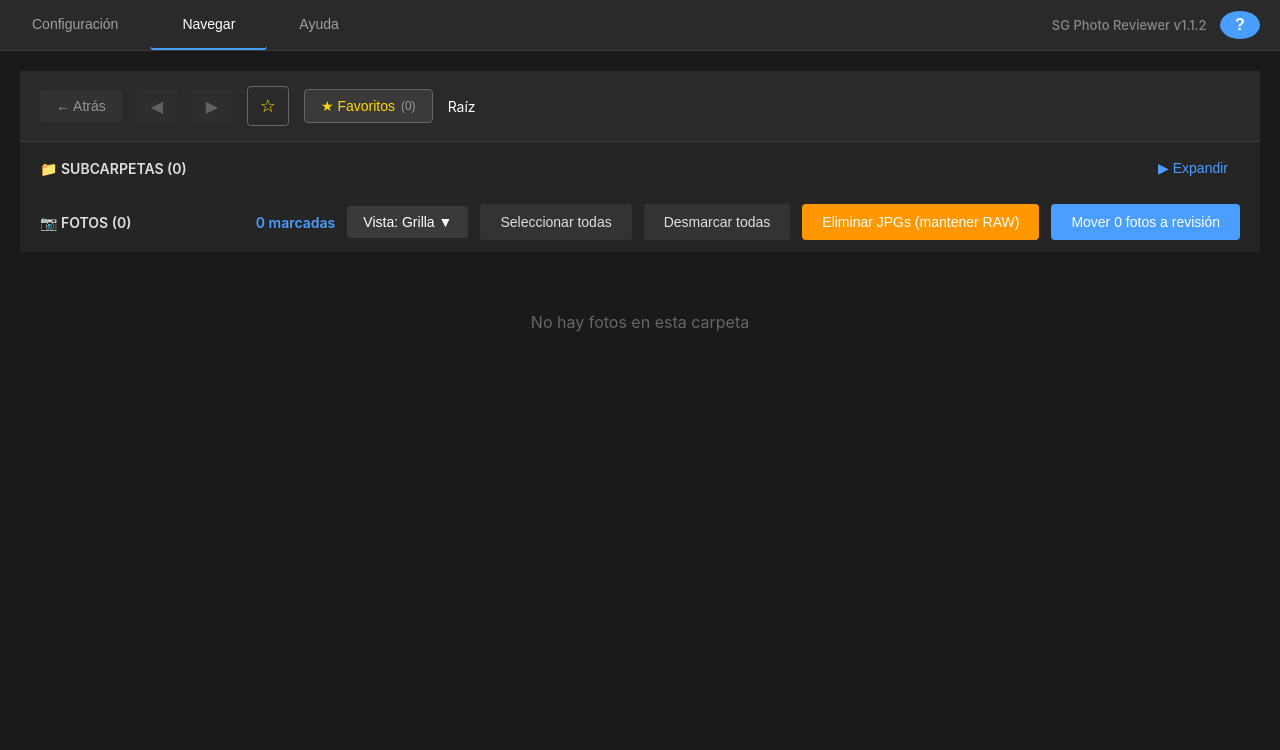
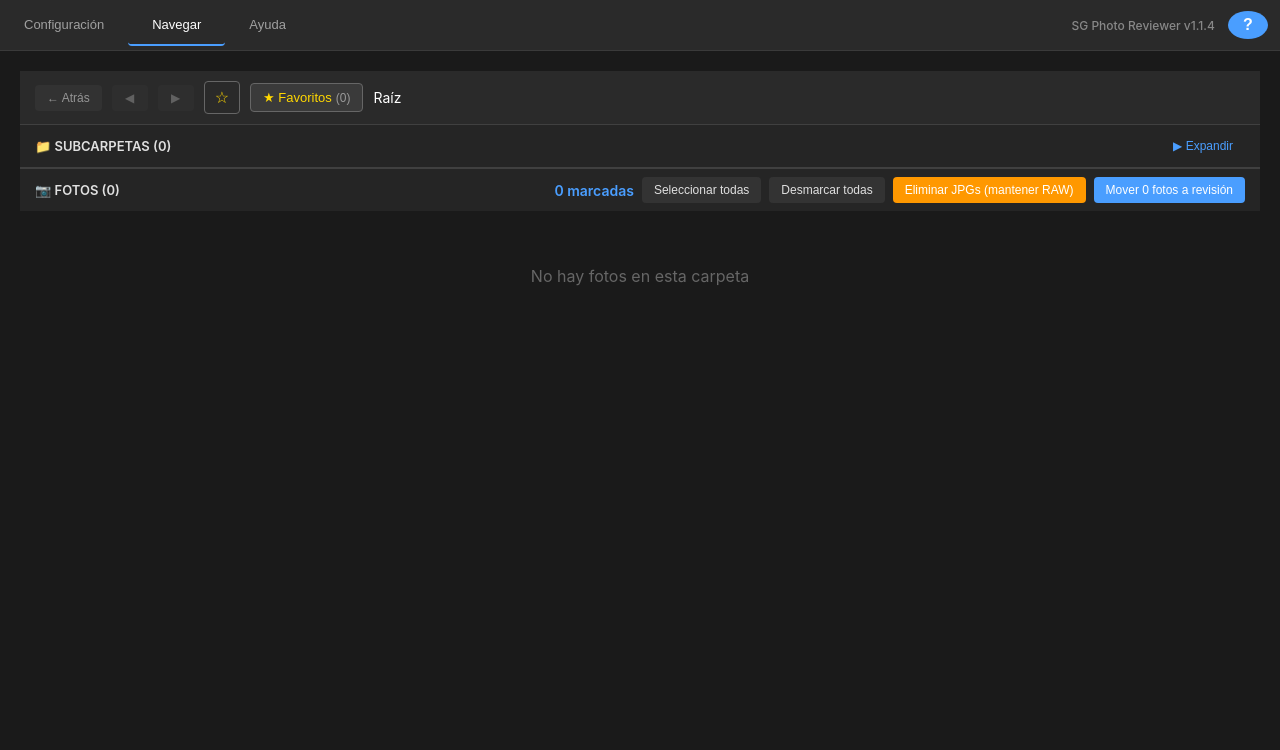
Before and after one commit to santosguerra/SG-Photo-Reviewer, a Flask app: page / in a window 1280 px wide. Shown: the top 750 px of the page. Run offline with Flask 3, Linux system fonts and the light colour scheme; data that the repository does not hold is empty.

Commit message:
v1.1.4 - Ajustes UI según feedback del usuario
Cambios implementados:
- AJUSTE 3: Eliminado botón redundante "Vista: Grilla ▼"
  * Quitado del HTML (templates/index.html)
  * Quitado event listener del JS (static/js/app.js)
  * Quitado estilos .btn-view del CSS

- AJUSTE 1: Botones con altura/padding consistente
  * Todos los botones de control: padding 6px 12px, font-size 12px
  * Botones afectados: .btn, .btn-back, .btn-history, .btn-toggle

- AJUSTE 2: Label "FOTOS" ya visible (verificado en línea 95)

- AJUSTE 4: Reposicionado botón cerrar carrusel
  * Cambiado de position: fixed a absolute
  * Ajustado top: 70px para estar dentro del área negra

- AJUSTE 5: Badges en carrusel sin saltos de línea
  * Agregado white-space: nowrap y min-width: fit-content

- AJUSTE 6: Panel de metadatos en carrusel
  * HTML: Agregado carousel-metadata con 6 campos
  * CSS: Estilos para panel semitransparente en esquina inferior derecha
  * JS: Función updateCarouselMetadata() que muestra:
    - Nombre de archivo
    - Tamaño (formateado MB/GB)
    - Dimensiones (ancho × alto px)
    - Fecha de captura
    - Cámara (marca y modelo)
    - Exposición (ISO, apertura, velocidad)

- Actualizada versión a 1.1.4 en version.json y style.css

🤖 Generated with [Claude Code](https://claude.com/claude-code)

Co-Authored-By: Claude <noreply@anthropic.com>

```diff
--- a/app.py
+++ b/app.py
@@ -1,8 +1,14 @@
 """
 SG Photo Reviewer - Backend
-Version 1.1.2 - 2025-10-19
+Version 1.1.3 - 2025-10-19
 
 Changelog:
+  v1.1.3: Correcciones críticas y optimización UI
+          - CRÍTICO: Fotos respetan orientación EXIF (ImageOps.exif_transpose)
+          - Filtro de carpetas de sistema (Windows/Linux/hidden)
+          - Desmarcar todas sin confirmación
+          - UI compacta: Header 50px, Breadcrumb 45px, Panel carpetas 180px max
+          - Todos los elementos más compactos (gaps, padding reducidos)
   v1.1.2: Actualización completa de documentación de ayuda
           - Tab de ayuda expandido con todas las features v1.1.0
           - 13 secciones de documentación profesional
@@ -26,7 +32,7 @@ Changelog:
 """
 
 from flask import Flask, render_template, jsonify, request, send_file
-from PIL import Image
+from PIL import Image, ImageOps
 import os
 import hashlib
 import io
@@ -41,6 +47,20 @@ app = Flask(__name__)
 RAW_EXTENSIONS = {'.cr2', '.cr3', '.arw', '.nef', '.pef', '.dng', '.raf', '.orf'}
 JPG_EXTENSIONS = {'.jpg', '.jpeg'}
 VIDEO_EXTENSIONS = {'.mp4', '.mov', '.mkv', '.avi', '.m4v'}
+
+# System folders to exclude from browsing
+EXCLUDED_FOLDERS = {
+    # Windows
+    'system volume information', '$recycle.bin', 'pagefile.sys', 'hiberfil.sys',
+    'config.msi', 'recovery', 'windows', 'program files', 'program files (x86)',
+    'programdata', 'perflogs',
+    # Linux
+    'proc', 'sys', 'dev', 'run', 'tmp', 'lost+found', '.trash', '.cache',
+    'boot', 'etc', 'lib', 'lib64', 'sbin', 'var',
+    # Development/hidden
+    '.git', '__pycache__', 'node_modules', '.vscode', '.idea', '.vs',
+    '.svn', '.hg', '.DS_Store'
+}
 
 # Cache for thumbnails
 THUMBNAIL_DIR = 'static/thumbnails'
@@ -90,6 +110,20 @@ def find_paired_jpg(raw_path):
                 return jpg_path
     return None
 
+def should_exclude_folder(folder_name):
+    """Check if folder should be excluded from browsing"""
+    folder_lower = folder_name.lower()
+
+    # Exclude hidden folders (starting with dot)
+    if folder_name.startswith('.'):
+        return True
+
+    # Exclude system folders (case-insensitive)
+    if folder_lower in EXCLUDED_FOLDERS:
+        return True
+
+    return False
+
 def get_camera_brand(filename):
     """Get camera brand from RAW file extension"""
     ext = os.path.splitext(filename)[1].lower()
@@ -134,6 +168,9 @@ def generate_video_thumbnail(video_path):
         # Convert to PIL Image
         img = Image.fromarray(frame_rgb)
 
+        # Apply EXIF orientation if present
+        img = ImageOps.exif_transpose(img) if img else img
+
         # Resize maintaining aspect ratio
         img.thumbnail(THUMBNAIL_SIZE, Image.Resampling.LANCZOS)
 
@@ -172,6 +209,9 @@ def generate_thumbnail(image_path):
                 return None
         else:
             img = Image.open(image_path)
+
+        # Apply EXIF orientation correction (fixes rotated photos)
+        img = ImageOps.exif_transpose(img) if img else img
 
         # Resize maintaining aspect ratio
         img.thumbnail(THUMBNAIL_SIZE, Image.Resampling.LANCZOS)
@@ -264,6 +304,10 @@ def browse():
         for entry in os.scandir(path):
             try:
                 if entry.is_dir():
+                    # Skip excluded system folders
+                    if should_exclude_folder(entry.name):
+                        continue
+
                     items.append({
                         'name': entry.name,
                         'path': entry.path,
--- a/static/css/style.css
+++ b/static/css/style.css
@@ -51,12 +64,13 @@ body {
     display: flex;
     justify-content: space-between;
     align-items: center;
-    padding: 0 20px 0 0;
+    padding: 0 12px 0 0;
+    height: 50px;
 }
 
 .app-info {
     color: #888;
-    font-size: 13px;
+    font-size: 12px;
     font-weight: 500;
     white-space: nowrap;
 }
@@ -70,9 +84,9 @@ body {
     background: none;
     border: none;
     color: #a0a0a0;
-    padding: 16px 32px;
+    padding: 12px 24px;
     cursor: pointer;
-    font-size: 14px;
+    font-size: 13px;
     border-bottom: 2px solid transparent;
     transition: all 0.2s;
 }
@@ -167,6 +181,8 @@ button {
 .btn {
     background-color: #333;
     color: #e0e0e0;
+    padding: 6px 12px;
+    font-size: 12px;
 }
 
 .btn:hover {
@@ -177,6 +193,8 @@ button {
     background-color: #4a9eff;
     color: #fff;
     font-weight: 500;
+    padding: 6px 12px;
+    font-size: 12px;
 }
 
 .btn-primary:hover {
@@ -196,6 +216,8 @@ button {
     background-color: #ff9800;
     color: #fff;
     font-weight: 500;
+    padding: 6px 12px;
+    font-size: 12px;
 }
 
 .btn-warning:hover {
@@ -907,20 +968,21 @@ kbd {
 .breadcrumb-bar {
     display: flex;
     align-items: center;
-    gap: 15px;
-    padding: 15px 20px;
+    gap: 10px;
+    padding: 10px 15px;
     background: #2a2a2a;
     border-bottom: 1px solid #404040;
+    min-height: 45px;
 }
 
 .btn-back {
-    padding: 8px 16px;
+    padding: 6px 12px;
     background: #3a3a3a;
     border: none;
     border-radius: 4px;
     color: #fff;
     cursor: pointer;
-    font-size: 14px;
+    font-size: 12px;
     font-weight: 500;
     transition: all 0.2s;
 }
@@ -938,12 +1000,12 @@ kbd {
     background-color: #3a3a3a;
     color: #e0e0e0;
     border: none;
-    padding: 8px 12px;
+    padding: 6px 12px;
     border-radius: 4px;
     cursor: pointer;
-    font-size: 16px;
+    font-size: 12px;
     transition: all 0.2s;
-    min-width: 40px;
+    min-width: 36px;
 }
 
 .btn-history:hover:not(:disabled) {
@@ -1008,11 +1070,11 @@ kbd {
     display: flex;
     justify-content: space-between;
     align-items: center;
-    padding: 12px 20px;
+    padding: 8px 15px;
     background: #252525;
     font-weight: 600;
-    font-size: 14px;
-    min-height: 50px;
+    font-size: 13px;
+    min-height: 40px;
 }
 
 .btn-toggle {
@@ -1020,7 +1082,7 @@ kbd {
     border: none;
     color: #4a9eff;
     cursor: pointer;
-    font-size: 14px;
+    font-size: 12px;
     padding: 6px 12px;
     border-radius: 4px;
     transition: all 0.2s;
@@ -1079,8 +1141,9 @@ kbd {
 .photo-controls {
     display: flex;
     align-items: center;
-    gap: 12px;
+    gap: 8px;
     flex-wrap: wrap;
+    font-size: 12px;
 }
 
 #marked-count {
@@ -1089,28 +1152,14 @@ kbd {
     font-size: 14px;
 }
 
-.btn-view {
-    background: #3a3a3a;
-    color: #fff;
-    padding: 8px 16px;
-    border: none;
-    border-radius: 4px;
-    cursor: pointer;
-    font-size: 14px;
-    transition: all 0.2s;
-}
-
-.btn-view:hover {
-    background: #4a4a4a;
-}
 
 .photos-grid {
     flex: 1;
     display: grid;
-    grid-template-columns: repeat(auto-fill, minmax(200px, 1fr));
-    row-gap: 15px;
-    column-gap: 15px;
-    padding: 20px;
+    grid-template-columns: repeat(auto-fill, minmax(180px, 1fr));
+    row-gap: 12px;
+    column-gap: 12px;
+    padding: 15px;
     overflow-y: auto;
     background: #1a1a1a;
 }
@@ -1304,12 +1353,12 @@ kbd {
     background-color: transparent;
     color: #ffd700;
     border: 1px solid #666;
-    padding: 8px 12px;
+    padding: 6px 10px;
     border-radius: 4px;
     cursor: pointer;
-    font-size: 18px;
+    font-size: 16px;
     transition: all 0.2s;
-    min-width: 40px;
+    min-width: 36px;
 }
 
 .btn-bookmark:hover {
@@ -1332,14 +1381,14 @@ kbd {
     background-color: #3a3a3a;
     color: #ffd700;
     border: 1px solid #666;
-    padding: 8px 16px;
+    padding: 6px 12px;
     border-radius: 4px;
     cursor: pointer;
-    font-size: 14px;
+    font-size: 13px;
     transition: all 0.2s;
     display: flex;
     align-items: center;
-    gap: 6px;
+    gap: 4px;
 }
 
 .btn-bookmarks-toggle:hover {
--- a/static/js/app.js
+++ b/static/js/app.js
@@ -59,7 +59,6 @@ function setupEventListeners() {
     document.getElementById('toggle-folders').addEventListener('click', toggleFoldersPanel);
 
     // Reviewer events
-    document.getElementById('toggle-view').addEventListener('click', toggleView);
     document.getElementById('mark-all').addEventListener('click', markAll);
     document.getElementById('unmark-all').addEventListener('click', unmarkAll);
     document.getElementById('delete-jpgs').addEventListener('click', showDeleteJpgsModal);
@@ -710,6 +709,9 @@ function updateCarousel() {
             } else {
                 img.classList.remove('marked');
             }
+
+            // Update dimensions after image loads
+            document.getElementById('meta-dimensions').textContent = `${newImg.naturalWidth} × ${newImg.naturalHeight} px`;
         };
 
         newImg.onerror = () => {
@@ -728,7 +730,44 @@ function updateCarousel() {
     const badges = createBadges(photo);
     badgesContainer.appendChild(badges);
 
+    // Update metadata panel
+    updateCarouselMetadata(photo);
+
     updateCounters();
+}
+
+function updateCarouselMetadata(photo) {
+    // Filename
+    document.getElementById('meta-filename').textContent = photo.name || '-';
+
+    // File size
+    document.getElementById('meta-filesize').textContent = formatFileSize(photo.size || 0);
+
+    // Dimensions (will be set after image loads)
+    const img = document.getElementById('carousel-image');
+    if (photo.type !== 'video' && img.complete && img.naturalWidth) {
+        document.getElementById('meta-dimensions').textContent = `${img.naturalWidth} × ${img.naturalHeight} px`;
+    } else {
+        document.getElementById('meta-dimensions').textContent = '-';
+    }
+
+    // Date (if available from EXIF or file metadata)
+    document.getElementById('meta-date').textContent = photo.date || '-';
+
+    // Camera
+    const cameraInfo = photo.camera_brand ? `${photo.camera_brand}${photo.camera_model ? ' ' + photo.camera_model : ''}` : '-';
+    document.getElementById('meta-camera').textContent = cameraInfo;
+
+    // Exposure (ISO, aperture, shutter speed)
+    let exposureInfo = '-';
+    if (photo.iso || photo.aperture || photo.shutter_speed) {
+        const parts = [];
+        if (photo.iso) parts.push(`ISO ${photo.iso}`);
+        if (photo.aperture) parts.push(`f/${photo.aperture}`);
+        if (photo.shutter_speed) parts.push(`${photo.shutter_speed}s`);
+        exposureInfo = parts.join(' • ');
+    }
+    document.getElementById('meta-exposure').textContent = exposureInfo;
 }
 
 function preloadNextImage() {
@@ -807,7 +846,7 @@ function markAll() {
 function unmarkAll() {
     if (state.markedPhotos.size === 0) return;
 
-    if (confirm('¿Desmarcar todas las fotos?')) {
+    // Remove confirmation - execute immediately
     state.markedPhotos.clear();
 
     if (state.currentView === 'grid') {
@@ -817,7 +856,7 @@ function unmarkAll() {
     }
 
     updateCounters();
-    }
+    showToast('Todas las fotos desmarcadas', 'success');
 }
 
 // Move Photos
--- a/templates/index.html
+++ b/templates/index.html
@@ -95,7 +95,6 @@
                             <span>📷 FOTOS (<span id="photo-count">0</span>)</span>
                             <div class="photo-controls">
                                 <span id="marked-count">0 marcadas</span>
-                                <button id="toggle-view" class="btn-view">Vista: Grilla ▼</button>
                                 <button id="mark-all" class="btn">Seleccionar todas</button>
                                 <button id="unmark-all" class="btn">Desmarcar todas</button>
                                 <button id="delete-jpgs" class="btn-warning" style="display: none;">Eliminar JPGs (mantener RAW)</button>
@@ -116,6 +115,15 @@
                         <img id="carousel-image" src="" alt="Photo" style="display: none;">
                         <video id="carousel-video" controls style="display: none;"></video>
                         <div class="carousel-badges" id="carousel-badges"></div>
+                        <!-- Metadata panel -->
+                        <div class="carousel-metadata" id="carousel-metadata">
+                            <div class="metadata-item"><strong>Archivo:</strong> <span id="meta-filename">-</span></div>
+                            <div class="metadata-item"><strong>Tamaño:</strong> <span id="meta-filesize">-</span></div>
+                            <div class="metadata-item"><strong>Dimensiones:</strong> <span id="meta-dimensions">-</span></div>
+                            <div class="metadata-item"><strong>Fecha:</strong> <span id="meta-date">-</span></div>
+                            <div class="metadata-item"><strong>Cámara:</strong> <span id="meta-camera">-</span></div>
+                            <div class="metadata-item"><strong>Exposición:</strong> <span id="meta-exposure">-</span></div>
+                        </div>
                         <!-- Loading overlay for carousel -->
                         <div id="carousel-loading-overlay" class="carousel-loading-overlay" style="display: none;">
                             <div class="loading-content">
--- a/version.json
+++ b/version.json
@@ -1,5 +1,5 @@
 {
-    "version": "1.1.2",
+    "version": "1.1.4",
     "name": "SG Photo Reviewer",
     "last_updated": "2025-10-19"
 }
```
Also changed, not shown: other parts of static/css/style.css (+66 -12 lines). Lines whose indentation alone changed are shown as unchanged.
